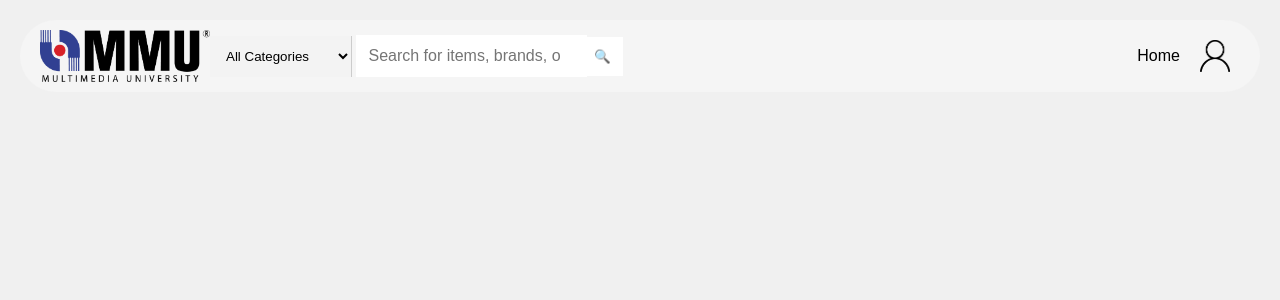
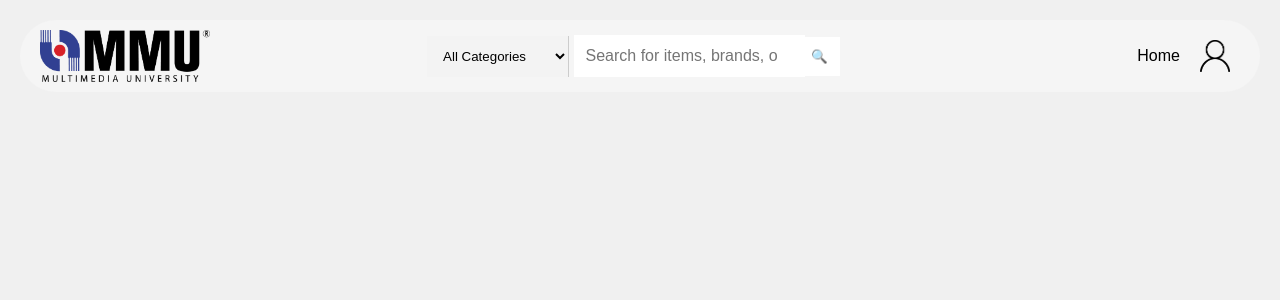
Before and after one commit to lailailaiws-bit/GitExercise-MMU-Marketplace, a Flask app: page / in a window 1280 px wide. Shown: the top 300 px of the page. Run offline with Flask 3, Linux system fonts and the light colour scheme.

Commit message:
aligned the search bar

```diff
--- a/static/css/main.css
+++ b/static/css/main.css
@@ -107,7 +107,7 @@ body{
     display: block;
 }
 
-.marketplace-search form {
+.marketplace-search-bar {
     flex: 2;
     display: flex;
     justify-content: center;
--- a/templates/base.html
+++ b/templates/base.html
@@ -43,6 +43,12 @@
         <nav class="navigation">
             <ul>
                 <li><a href= "{{url_for('home') }}">Home</a></li>
+                <!-- <li>
+                    <div></div>
+                    <a href= "chat.html">
+                            <img src="{{ url_for('static', filename='css/photos/chat-icon.png')}}" alt="Chat Icon">
+                    </a>
+                </li> -->
                 <li>
                     <div class="portfolio">
                         <a href="{{url_for('account') }}">
```
Also changed, not shown: static/css/photos/chat-icon.png (added).
